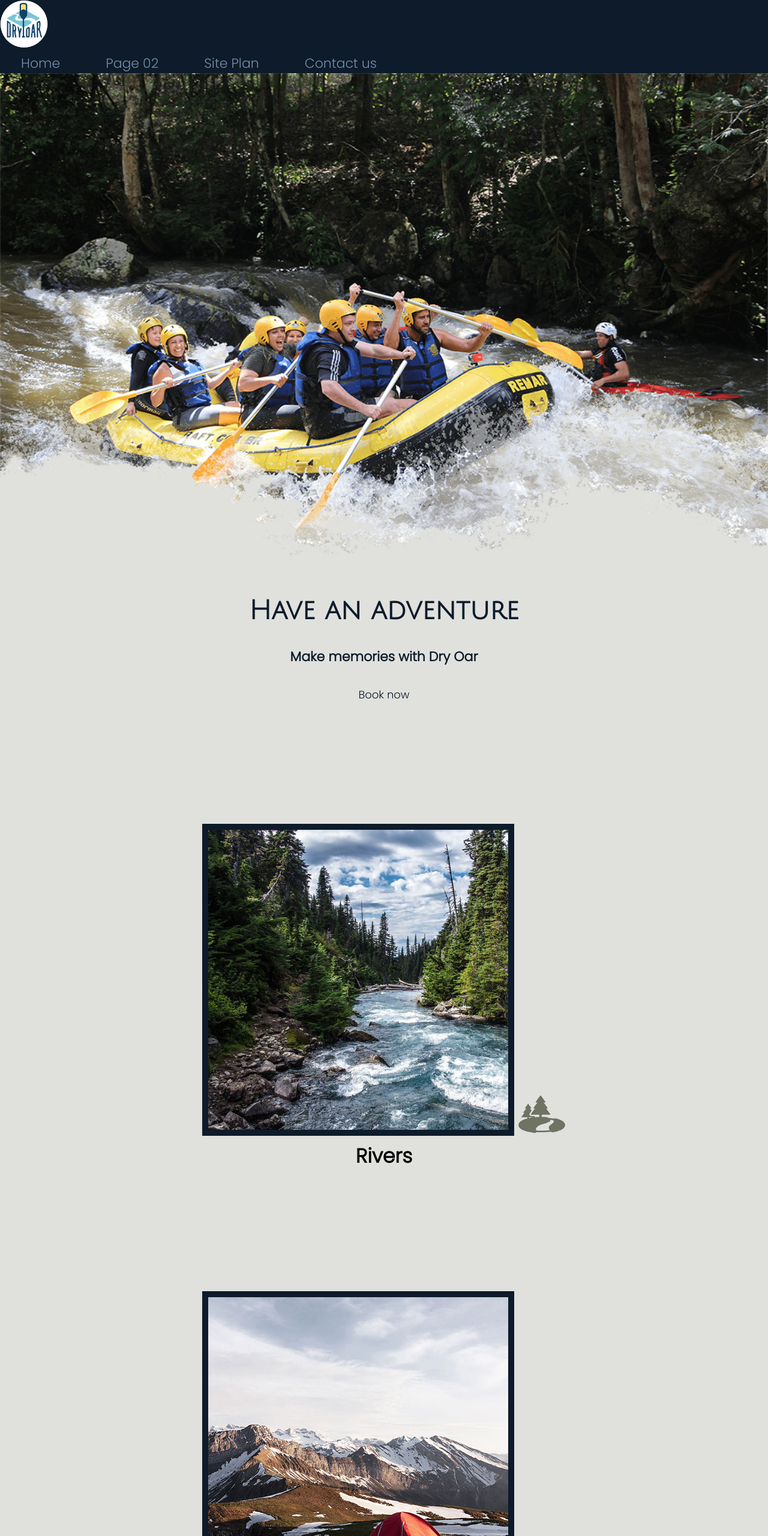
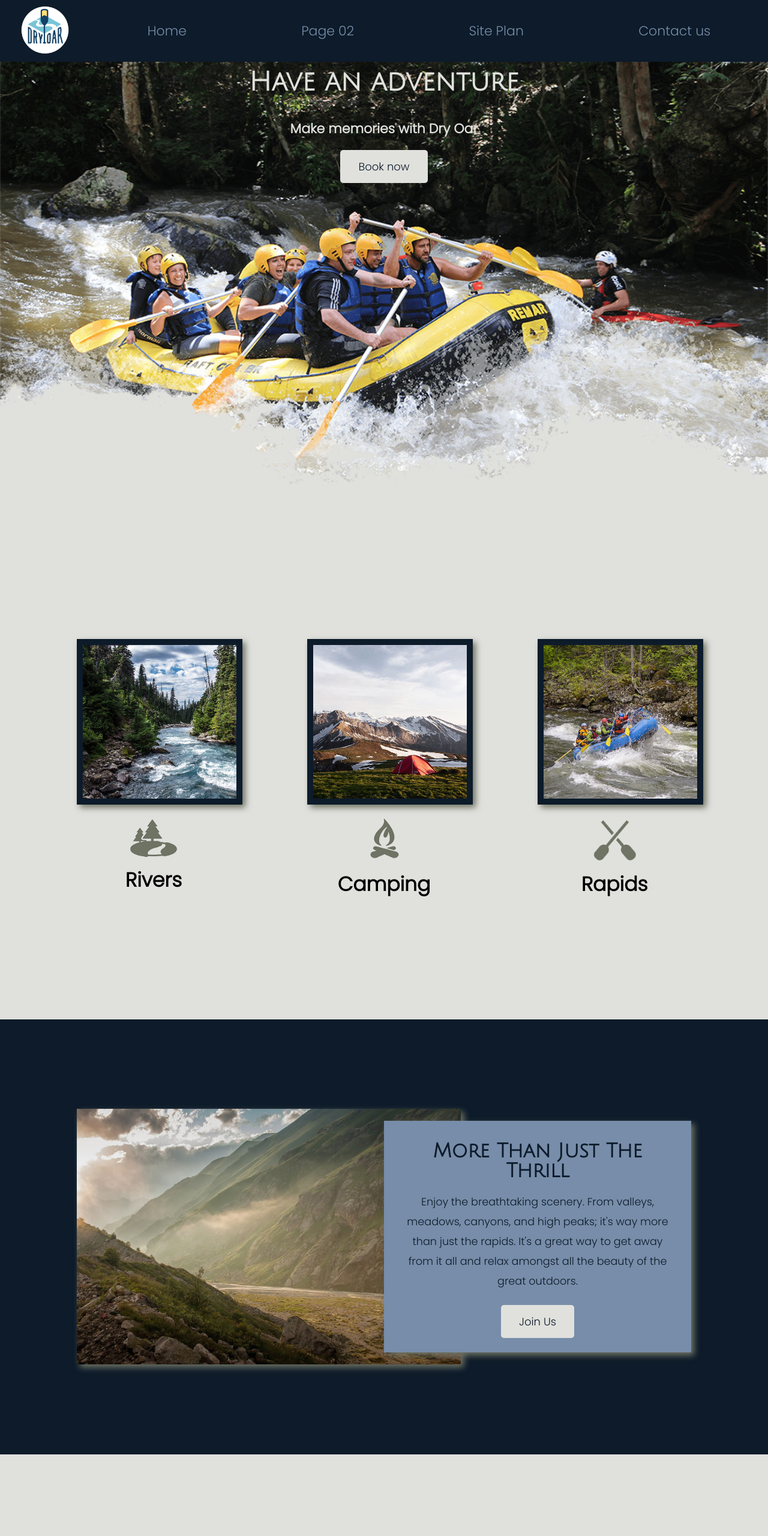
Before and after one commit to laurelcerrato/wdd130, a plain HTML site: page wwr/index.html in a window 1280 px wide. Shown: the top 2560 px of the page at 60% size. Drawn offline with Linux system fonts and the light colour scheme.

Commit message:
w7 changes

```diff
--- a/wwr/styles/styles.css
+++ b/wwr/styles/styles.css
@@ -6,8 +6,38 @@ body{
     padding: 0;
     margin: 0;
 }
+.home-grid{
+    display: grid;
+    grid-template-columns: repeat(10 , 1fr);
+
+}
 header{
     background-color:#0d1b2a;
+    display: grid;
+    grid-template-columns: 150px auto;
+}
+
+nav{
+    display: flex;
+    justify-content: space-around;
+
+}
+#hero{
+    display: grid;
+    grid-template-columns: 1fr 3fr 1fr;
+    margin-top: -100px;
+}
+
+#hero-box {
+    grid-column: 1/4;
+    grid-row: 1/3;
+    z-index: -1;
+
+}
+#hero-msg {
+    grid-column: 2/3;
+    grid-row: 1/2;
+    margin-top: 100px;
 }
 nav a:hover{
     background-color: #415a77;
@@ -47,7 +77,9 @@ main section {
 }
 #background {
     height: 725px;
-    background-color: #778da9;
+    background-color:#0d1b2a;
+    grid-column: 1/11;
+    grid-row: 4/9;
 }
 .msg{
     background-color: #778da9;
@@ -59,15 +91,18 @@ footer{
     color: #0d1b2a;
     padding: 25px 50px;
     margin-top: 200px;
+    display: flex;
+    justify-content: space-around;
+    align-items: center;
 }
 .home-title{
     font-family: "Julius Sans One", Poppins, Helvetica;
-    color: #0d1b2a;
+    color:#e0e1dd;
     font-size: 2em;
     margin-top: 10px;
 }
-h4{
-    color: #0d1b2a;
+#hero-msg h4{
+    color:#e0e1dd;
 }
 .msg h2{
     font-family: "Julius Sans One", Poppins, Helvetica ;
@@ -104,8 +139,10 @@ footer p a:hover {
 h2 {
     margin: 0;
 }
-#logo-link {
+#logo_link {
     padding-top: 5px;
+    justify-self: center;
+    align-self: center;
 }
 footer .social img{
     padding-top: 15px;
@@ -115,7 +152,78 @@ footer .social img{
 }
 .card-img {
     border: 10px solid #0d1b2a;
+    transition: transform .5s;
+    box-shadow: 5px 5px 10px #6f7364;
 }
-main section img{
-    box-sizing: border-box;
+.card-img:hover {
+    opacity: .6;
+    transform: scale(1.1);
 }
+
+.card-img, .mountains {
+    width: 100%;
+}
+
+.rivers-card{
+    grid-column: 2/4;
+    grid-row: 2/3;
+}
+.camping-card{
+    grid-column: 5/7;
+    grid-row: 2/3;
+}
+.rapids-card{
+    grid-column: 8/10;
+    grid-row: 2/3;
+}
+.mountains{
+    grid-column: 2/7;
+    grid-row: 5/8;
+    box-shadow: 5px 5px 10px #6f7364;
+}
+.msg{
+    grid-column: 6/10;
+    grid-row: 6/7;
+    box-shadow: 5px 5px 10px #6f7364;
+}
+@media screen and (max-width: 900px) {
+    #hero, .home-grid {
+        display: block;
+        height: auto;
+    }
+    nav, footer {
+        flex-direction: column;
+    }
+    nav a {
+        display: block;
+        padding: 15px;
+    }
+    #hero {
+        margin-top: 0;
+    }
+    #hero-msg {
+        margin-top: 0;
+    }
+    #hero-msg h4 {
+        display: none;
+    }
+    .home-title {
+        font-size: 25px;
+        color: #6f7364;
+    }
+    .rivers-card, .camping-card, .rapids-card {
+        margin: 50px auto;
+        width: 60%;
+    }
+    #background {
+        display: none;
+    }
+    .mountains, .msg {
+        width: 80%;
+        display: block;
+        margin: 0 auto;
+    }
+    footer {
+        margin-top: 25px;
+    }
+}
```
Also changed, not shown: exercise1.PNG (added), exercise2.PNG (added), exercise3.PNG (added).
